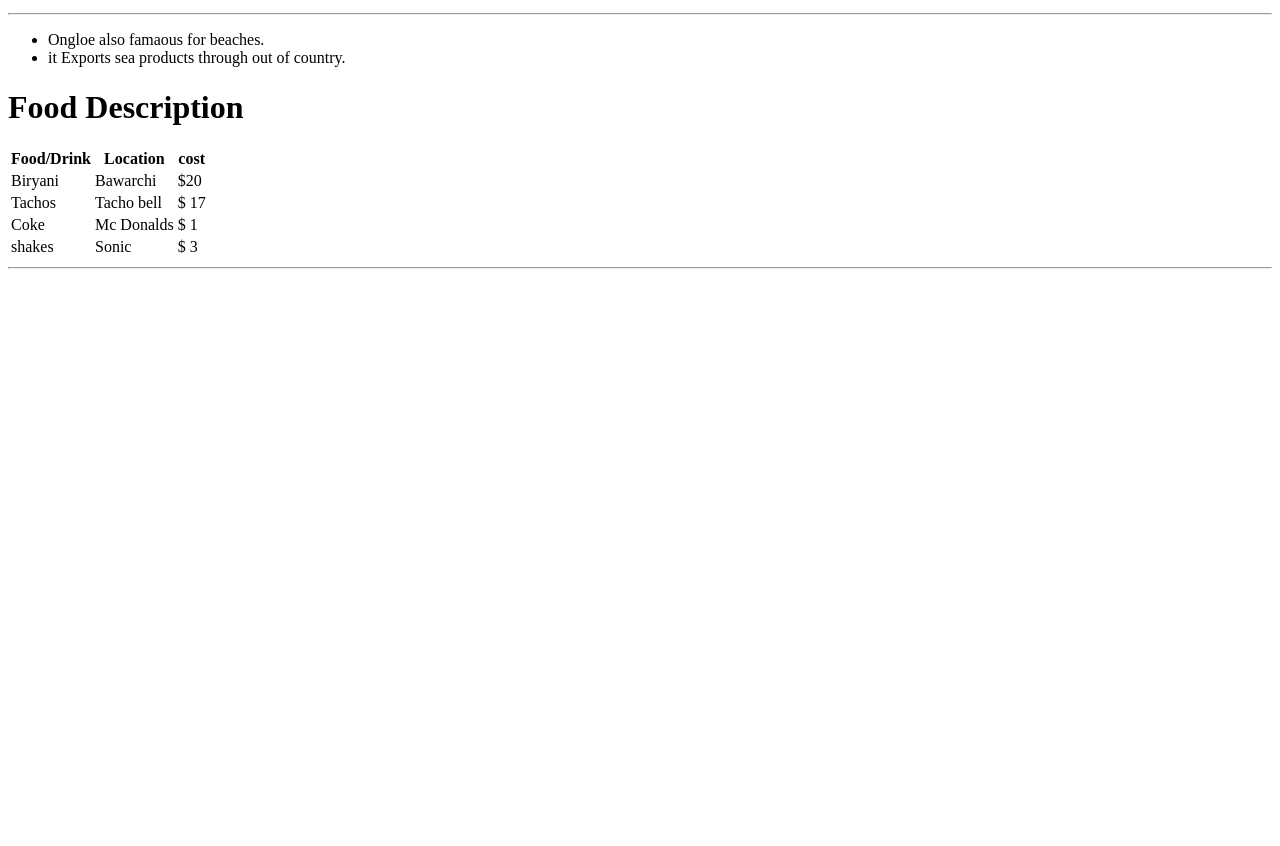
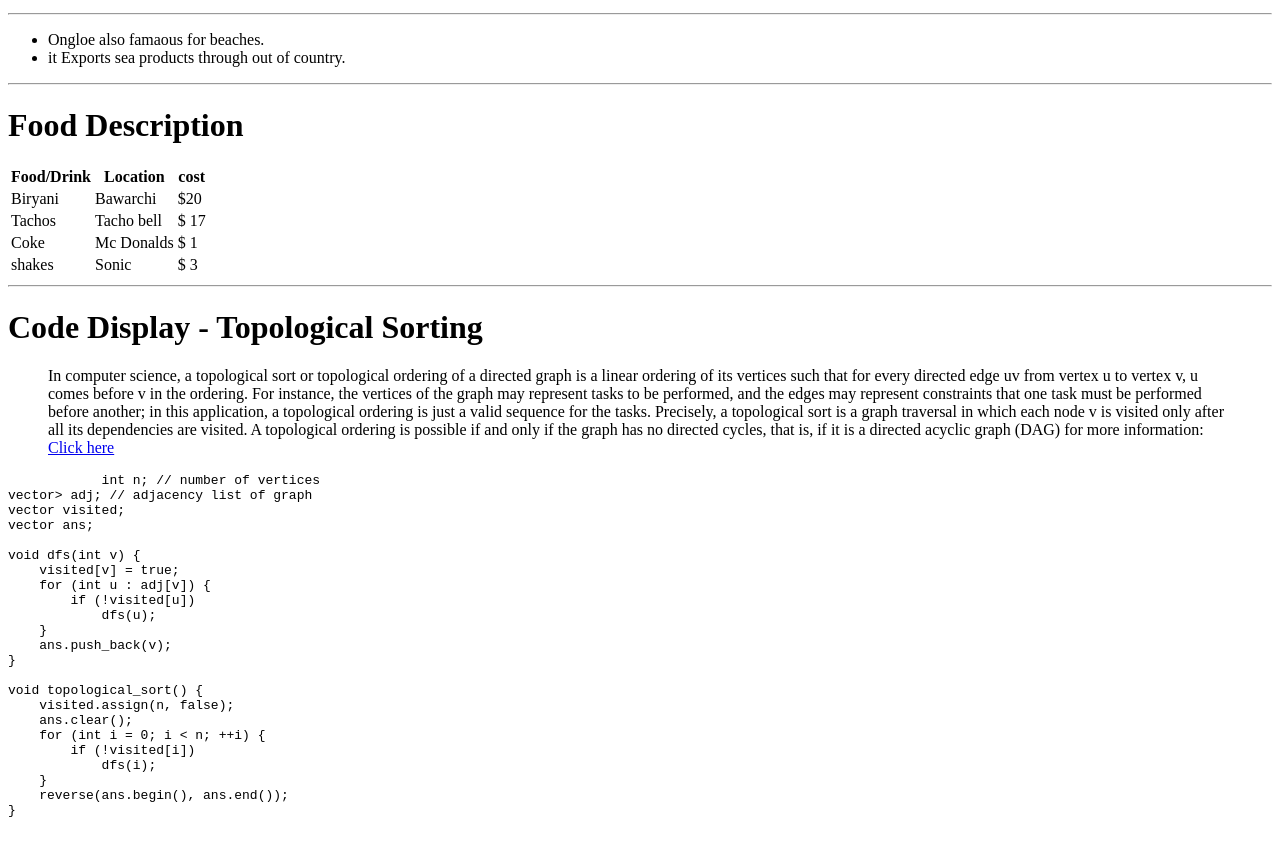
Before and after one commit to 44-563-WebApps-F21/webapps-f21-assignment-3-SurendraB12, a plain HTML site: page index.html in a window 1280 px wide. Shown: the part 427-1273 px from the top of the page. Before the commit the page ends 800 px from the top, so only its background shows below. Drawn offline with Linux system fonts and the light colour scheme.

Commit message:
updated algorithm

```diff
--- a/index.html
+++ b/index.html
@@ -31,6 +31,7 @@
             <li>Ongloe also famaous for beaches.</li>
             <li>it Exports sea products through out of country.</li>
         </ul>
+        <hr>
         <h1>Food Description</h1>
     <table>
 
@@ -62,5 +63,35 @@
 
       </table>
       <hr>
+      <h1>Code Display - Topological Sorting</h1>
+      <blockquote>In computer science, a topological sort or topological ordering of a directed graph is a linear ordering of its vertices such that for every directed edge uv from vertex u to vertex v, u comes before v in the ordering. For instance, the vertices of the graph may represent tasks to be performed, and the edges may represent constraints that one task must be performed before another; in this application, a topological ordering is just a valid sequence for the tasks. Precisely, a topological sort is a graph traversal in which each node v is visited only after all its dependencies are visited. A topological ordering is possible if and only if the graph has no directed cycles, that is, if it is a directed acyclic graph (DAG)
+          for more information: <a href="https://en.wikipedia.org/wiki/Topological_sorting">Click here</a>
+      </blockquote>
+        <pre>
+            int n; // number of vertices
+vector<vector<int>> adj; // adjacency list of graph
+vector<bool> visited;
+vector<int> ans;
+
+void dfs(int v) {
+    visited[v] = true;
+    for (int u : adj[v]) {
+        if (!visited[u])
+            dfs(u);
+    }
+    ans.push_back(v);
+}
+
+void topological_sort() {
+    visited.assign(n, false);
+    ans.clear();
+    for (int i = 0; i < n; ++i) {
+        if (!visited[i])
+            dfs(i);
+    }
+    reverse(ans.begin(), ans.end());
+}
+        </pre>
+
 </body>
 </html>
```
